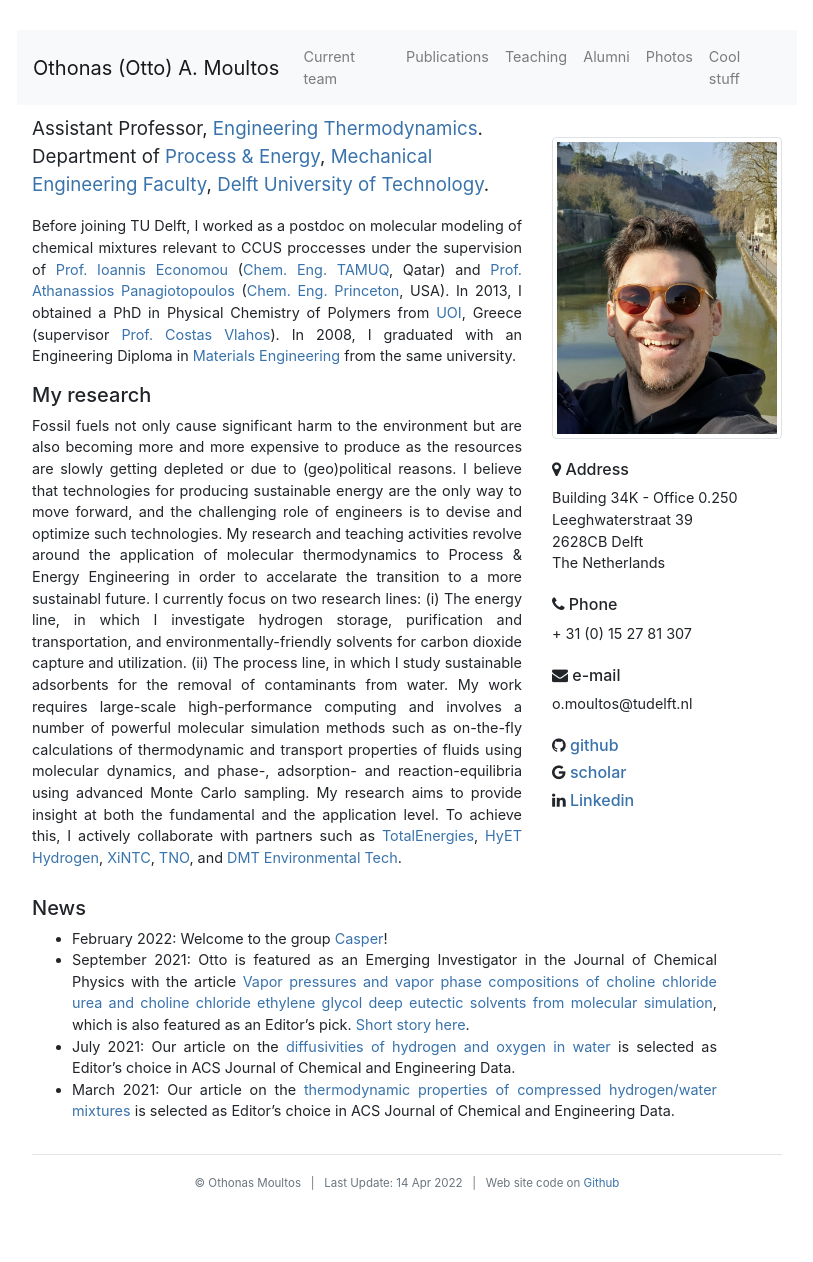
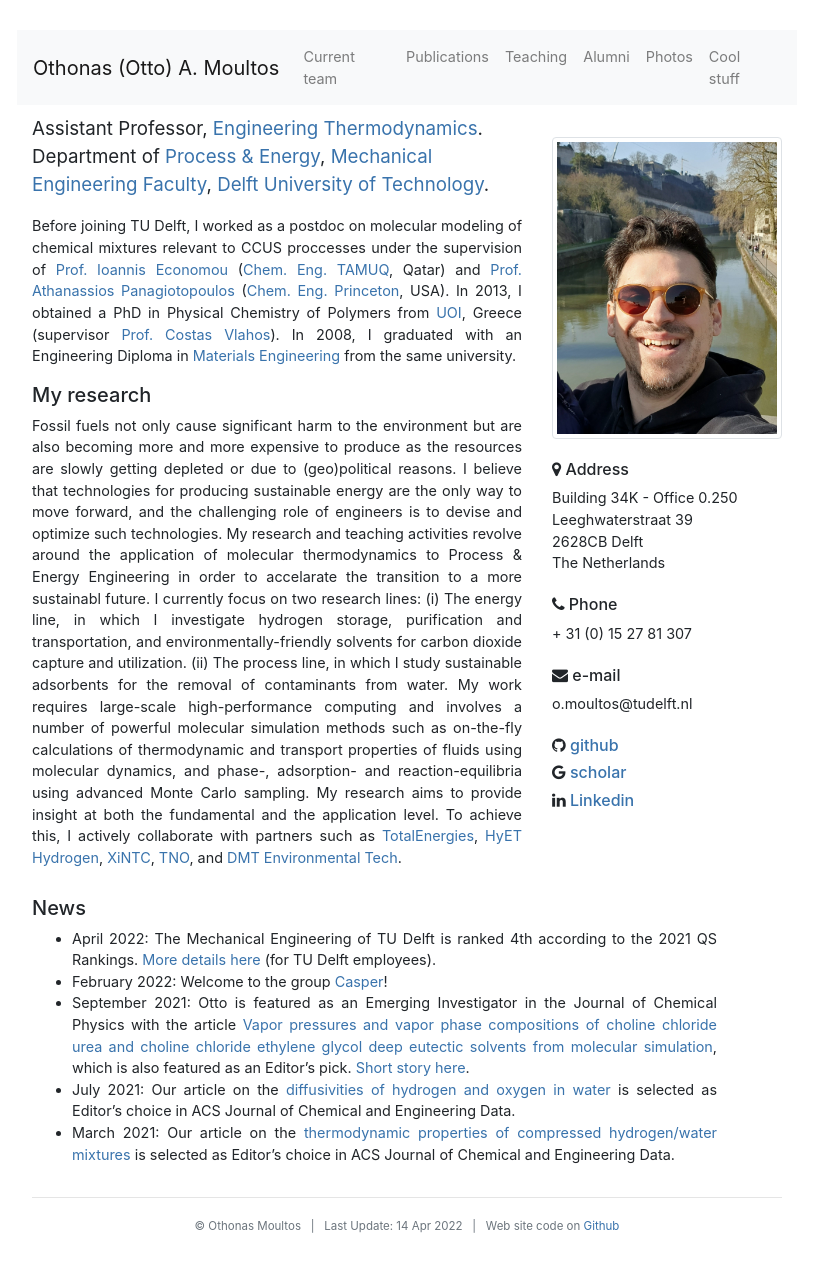
Before and after one commit to omoultosEthTuDelft/web, a Jekyll site: the page built from index.md, in a window 1280 px wide. Shown: the whole page, without its empty margins (233-1046 px from the left). Built offline with Jekyll 4.4.1, drawn with Linux system fonts in a browser that asks for light colours; nearby versions of some CDN libraries; before the commit the page ends 1219 px from its top, so only the background shows below that.

```diff
--- a/index.md
+++ b/index.md
@@ -100,6 +100,8 @@ o.moultos@tudelft.nl
 <h5>News</h5>
 
 <section markdown="1">
+
+- April 2022: The Mechanical Engineering of TU Delft is ranked 4th according to the 2021 QS Rankings. <a href="https://www.tudelft.nl/en/about-tu-delft/facts-and-figures/tu-delft-in-international-rankings/subject-rankings"> More details here</a> (for TU Delft employees).
 - February 2022: Welcome to the group <a href="https://www.linkedin.com/in/caspervandergeest/?originalSubdomain=nl"> Casper</a>!
 - September 2021: Otto is featured as an Emerging Investigator in the Journal of Chemical Physics with the article <a href="https://aip.scitation.org/doi/full/10.1063/5.0062408">Vapor pressures and vapor phase compositions of choline chloride urea and choline chloride ethylene glycol deep eutectic solvents from molecular simulation</a>, which is also featured as an Editor's pick. <a href="https://www.tudelft.nl/2021/tu-delft-process-technology-institute/dr-othon-moultos-is-featured-as-an-emerging-investigator-in-the-journal-of-chemical-physics">Short story here</a>.
 - July 2021: Our article on the <a href="https://pubs.acs.org/doi/10.1021/acs.jced.1c00300?ref=pdf">diffusivities of hydrogen and oxygen in water</a> is selected as Editor's choice in ACS Journal of Chemical and Engineering Data.
```
Also changed, not shown: photos/index.md (+7 -0 lines), photos/photos/snow2017.jpg (added).
